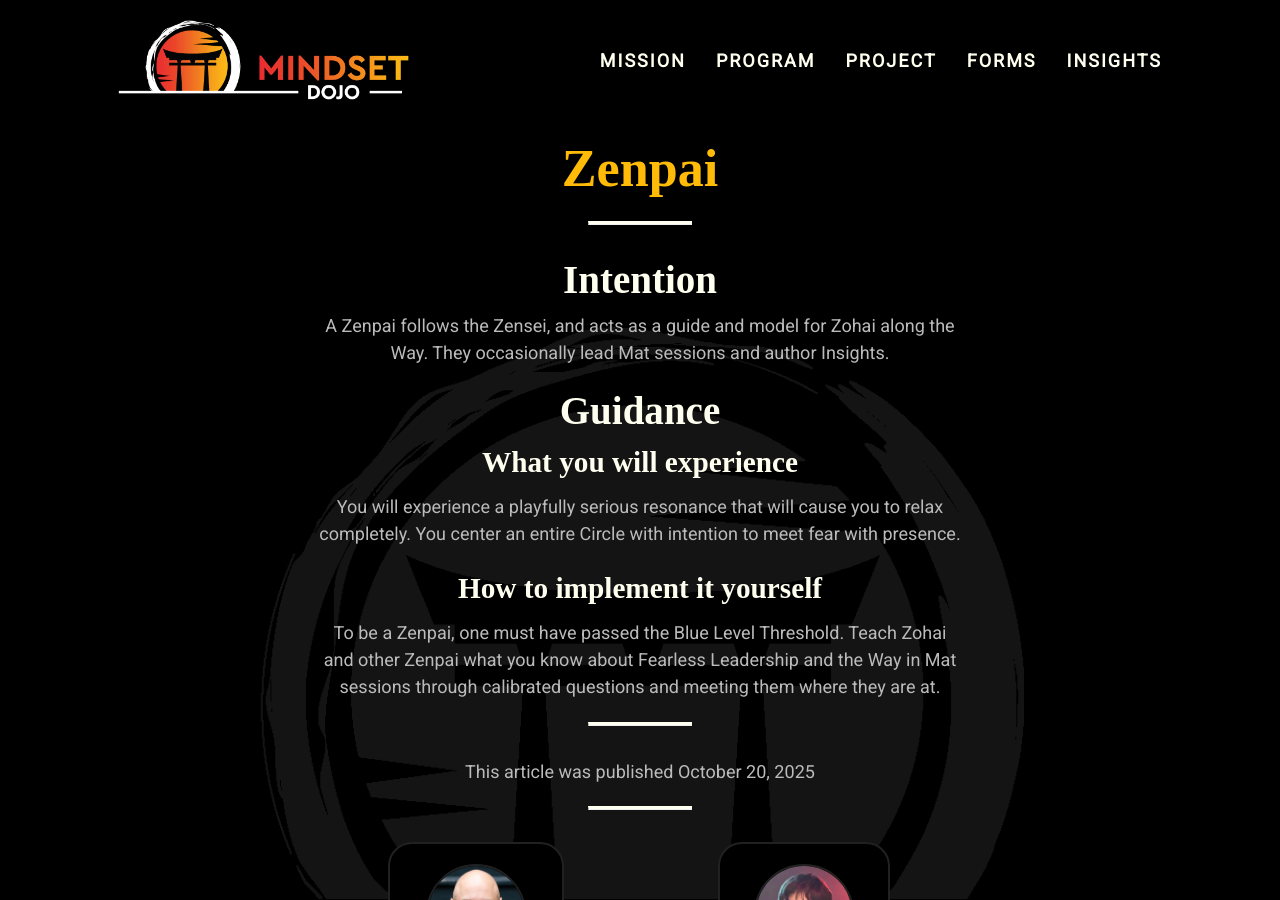
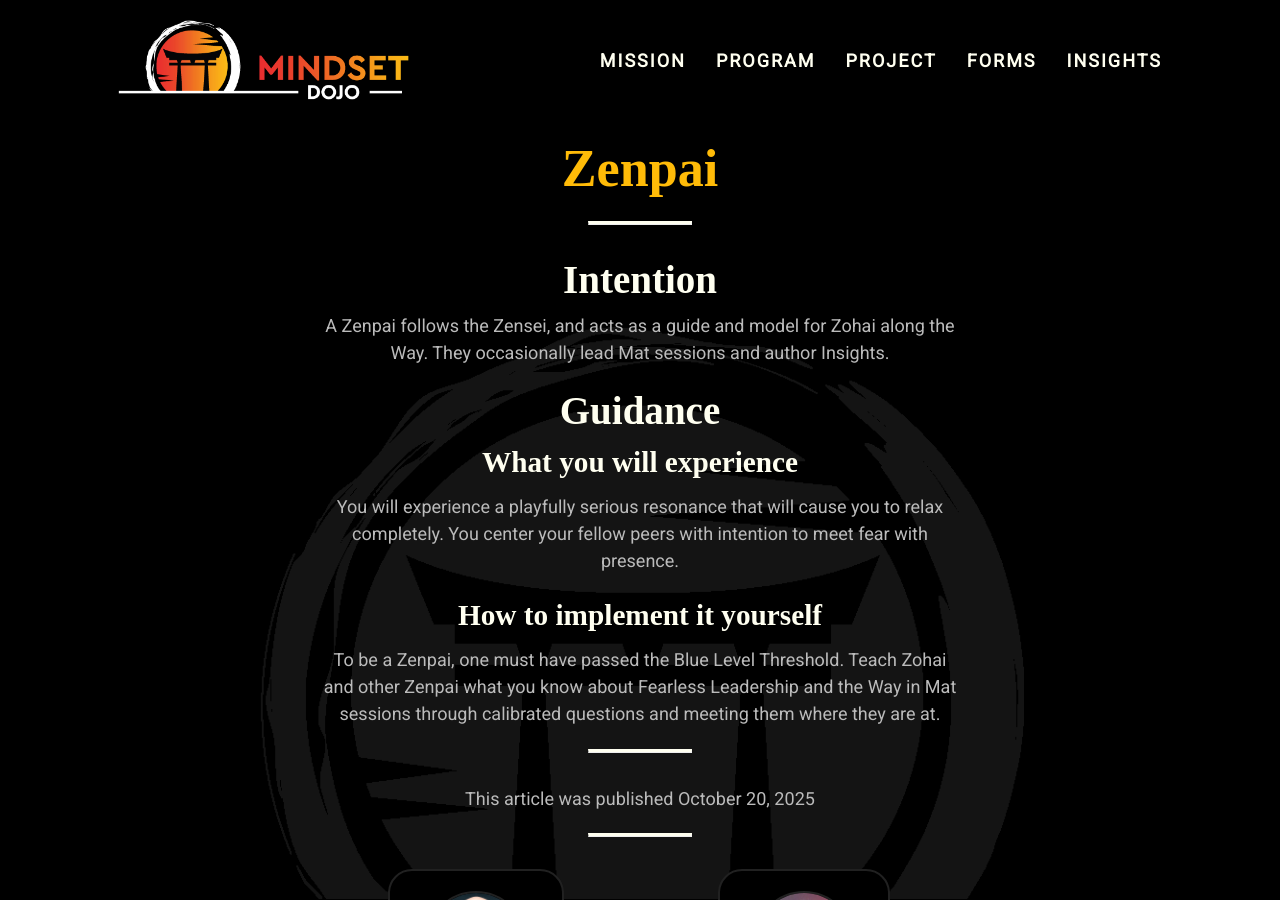
Before and after one commit to mindset-dojo/mindset-dojo.github.io, a Jekyll site: the page built from _forms/2025-10-20-zenpai.md, in a window 1280 px wide and 900 px high. Built offline with Jekyll 4.4.1, drawn with Linux system fonts in a browser that asks for light colours; some web fonts are replaced.

Commit message:
refactor(zenpai): language.

```diff
--- a/_forms/2025-10-20-zenpai.md
+++ b/_forms/2025-10-20-zenpai.md
@@ -22,7 +22,7 @@ A Zenpai follows the Zensei, and acts as a guide and model for Zohai along the W
 
 ### What you will experience
 
-You will experience a playfully serious resonance that will cause you to relax completely. You center an entire Circle with intention to meet fear with presence.
+You will experience a playfully serious resonance that will cause you to relax completely. You center your fellow peers with intention to meet fear with presence.
 
 ### How to implement it yourself
 
```
